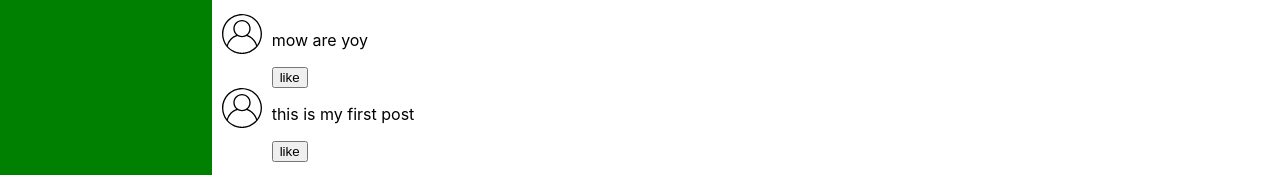
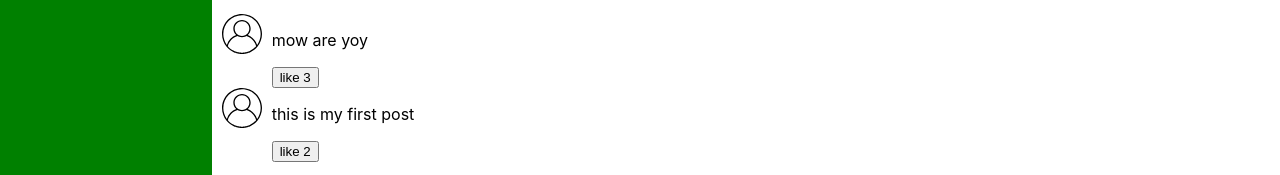
Before and after one commit to Ihornechypor/react-soc, a React (Create React App) app: page /profile in a window 1280 px wide. Shown: the part 838-1013 px from the top of the page. Built offline with nearby package versions, Linux system fonts and the light colour scheme.

Commit message:
add likes

```diff
--- a/src/components/Posts/Post/Post.js
+++ b/src/components/Posts/Post/Post.js
@@ -10,7 +10,7 @@ const Post = (props) => {
       <div>
         <p>{props.msg}</p>
 
-        <button>like</button>
+        <button>like {props.likes}</button>
       </div>
     </li>
   );
--- a/src/components/Posts/Posts.js
+++ b/src/components/Posts/Posts.js
@@ -10,8 +10,8 @@ const Posts = () => {
         <button>add post</button>
       </div>
       <ul className={classes.post__list}>
-        <Post msg="mow are yoy" />
-        <Post msg="this is my first post" />
+        <Post msg="mow are yoy" likes={3} />
+        <Post msg="this is my first post" likes={2} />
       </ul>
     </div>
   );
```
